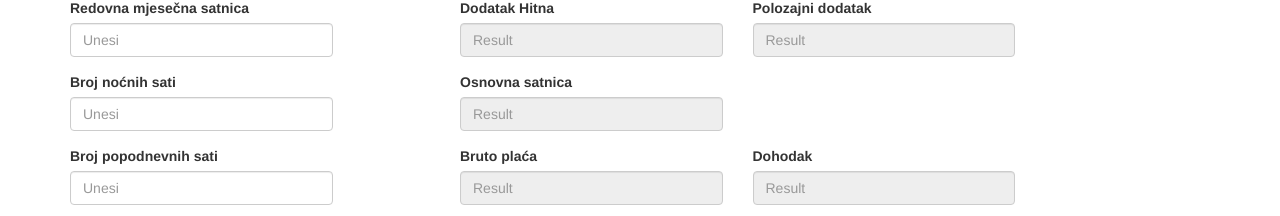
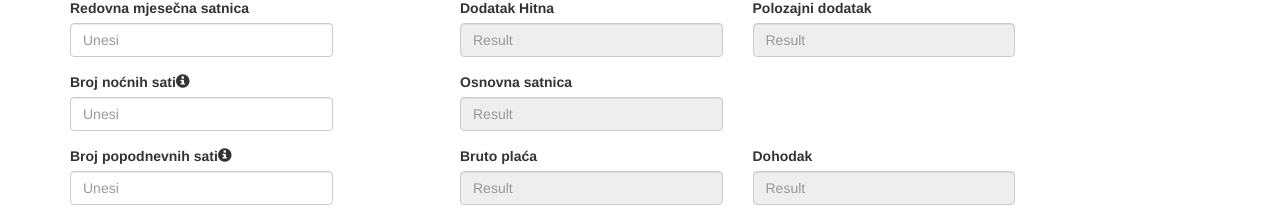
Before and after one commit to croraf/provjeriplacu, a React app: page / in a window 1280 px wide. Shown: the part 196-412 px from the top of the page. Built offline with nearby package versions, Linux system fonts and the light colour scheme.

Commit message:
Tooltip on some fields

```diff
--- a/app/FieldGroup.js
+++ b/app/FieldGroup.js
@@ -1,10 +1,14 @@
 import React from 'react';
 import {FormControl, FormGroup, ControlLabel, HelpBlock} from 'react-bootstrap';
+import {InfoGlyph} from './InfoGlyph';
 
-function FieldGroup({ id, label, help, ...props }) {
+function FieldGroup({ id, label, help, infoNote, ...props }) {
     return (
         <FormGroup controlId={id}>
-            <ControlLabel>{label}</ControlLabel>
+            <ControlLabel>
+                {label}
+                {infoNote ? <InfoGlyph infoNote={infoNote}/> : null}
+            </ControlLabel>
             <FormControl {...props} />
             {help && <HelpBlock>{help}</HelpBlock>}
         </FormGroup>
--- /dev/null
+++ b/app/InfoGlyph.js
@@ -0,0 +1,16 @@
+import React from 'react';
+import {Glyphicon, OverlayTrigger, Tooltip} from 'react-bootstrap';
+
+const MyTooltip = (infoNote) => (
+  <Tooltip id="tooltip">{infoNote}</Tooltip>
+);
+
+function InfoGlyph({ infoNote, ...props }) {
+    return (
+        <OverlayTrigger placement="right" overlay={MyTooltip(infoNote)}>
+            <Glyphicon glyph="glyphicon glyphicon-info-sign" />
+        </OverlayTrigger>
+    );
+}
+
+export {InfoGlyph};
--- a/app/InputFieldGroup.js
+++ b/app/InputFieldGroup.js
@@ -3,15 +3,15 @@ import {Row, Col} from 'react-bootstrap';
 
 import {FieldGroup} from './FieldGroup';
 
-const InputFieldGroup = ({ name, label, help, ...props }) => (
+const InputFieldGroup = ({ name, label, help, infoNote, ...props }) => (
     <Row>
         <Col xs={12}>
             <FieldGroup
-            help={help}
-            label={label}
-            placeholder="Unesi"
-            name={name}
-            />
+                help={help}
+                label={label}
+                placeholder="Unesi"
+                name={name}
+                infoNote={infoNote} />
         </Col>
     </Row>
 );
--- a/app/InputForm.js
+++ b/app/InputForm.js
@@ -23,11 +23,13 @@ const InputForm = ({formCallback}) => (
       type="number"
       label="Broj noćnih sati"
       name='brojNocnih'
+      infoNote="22h-06h"
     />
     <InputFieldGroup
       type="number"
       label="Broj popodnevnih sati"
       name='brojPopodne'
+      infoNote="14h-22h"
     />
     <InputFieldGroup
       type="number"
@@ -71,74 +73,6 @@ const InputForm = ({formCallback}) => (
       </Col>
     </Row>
 
-    {/*
-    <InputFieldGroup
-      id="formControlsFile"
-      type="file"
-      label="File"
-      help="Example block-level help text here."
-    />
-
-    <Checkbox checked readOnly>
-      Checkbox
-    </Checkbox>
-    <Radio checked readOnly>
-      Radio
-    </Radio>
-
-    <FormGroup>
-      <Checkbox inline>
-        1
-      </Checkbox>
-      {' '}
-      <Checkbox inline>
-        2
-      </Checkbox>
-      {' '}
-      <Checkbox inline>
-        3
-      </Checkbox>
-    </FormGroup>
-    <FormGroup>
-      <Radio inline>
-        1
-      </Radio>
-      {' '}
-      <Radio inline>
-        2
-      </Radio>
-      {' '}
-      <Radio inline>
-        3
-      </Radio>
-    </FormGroup>
-
-    <FormGroup controlId="formControlsSelect">
-      <ControlLabel>Select</ControlLabel>
-      <FormControl componentClass="select" placeholder="select">
-        <option value="select">select</option>
-        <option value="other">...</option>
-      </FormControl>
-    </FormGroup>
-    <FormGroup controlId="formControlsSelectMultiple">
-      <ControlLabel>Multiple select</ControlLabel>
-      <FormControl componentClass="select" multiple>
-        <option value="select">select (multiple)</option>
-        <option value="other">...</option>
-      </FormControl>
-    </FormGroup>
-
-    <FormGroup controlId="formControlsTextarea">
-      <ControlLabel>Textarea</ControlLabel>
-      <FormControl componentClass="textarea" placeholder="textarea" />
-    </FormGroup>
-
-    <FormGroup>
-      <ControlLabel>Static text</ControlLabel>
-      <FormControl.Static>
-        email@example.com
-      </FormControl.Static>
-    </FormGroup>*/}
 
     <Row>
       <Col xs={12}>
```
